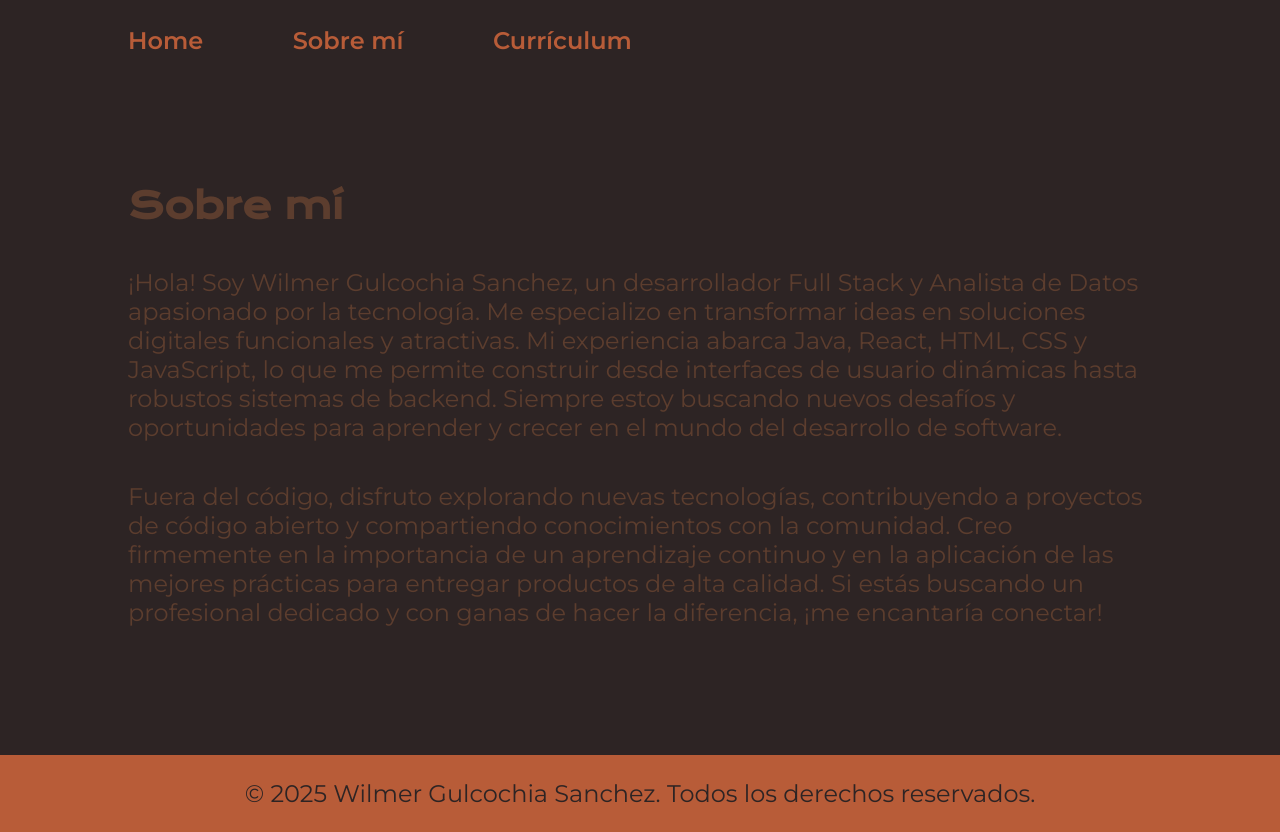
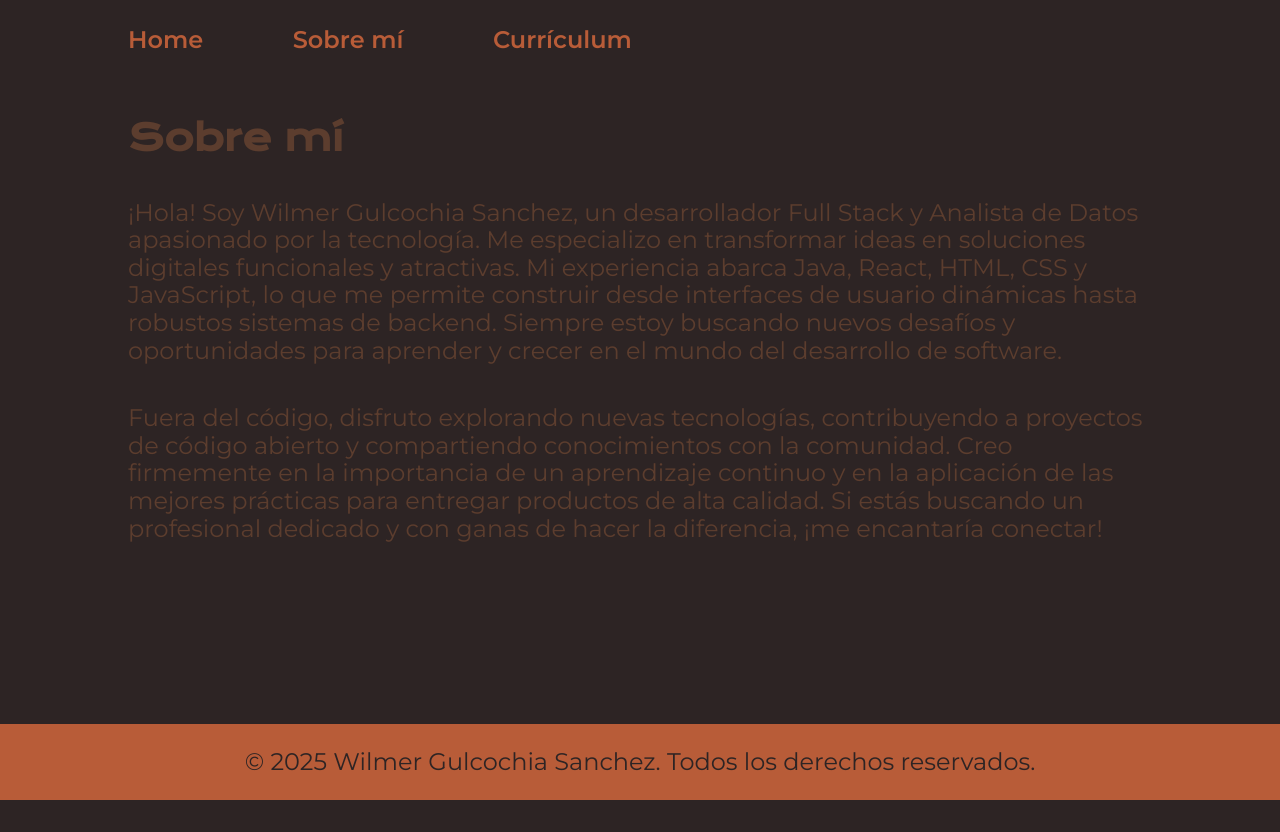
Before and after one commit to mysterio-wil/portafolio-html-css-desarrollo-estructura, a plain HTML site: page about.html in a window 1280 px wide. After the commit the page ends 800 px from the top, so only its background shows below. Drawn offline with nearby package versions, Linux system fonts and the light colour scheme.

Commit message:
fix(styles): Ajustes de espaciado y normalización CSS
- Se aplicó box-sizing: border-box de forma universal.

```diff
--- a/about.html
+++ b/about.html
@@ -4,6 +4,7 @@
     <meta charset="UTF-8">
     <meta name="viewport" content="width=device-width, initial-scale=1.0">
     <title>Sobre mí</title>
+    <link rel="stylesheet" href="css/normalize.css">
     <link rel="stylesheet" href="css/styles.css">
 </head>
 <body>
--- a/css/styles.css
+++ b/css/styles.css
@@ -134,6 +134,7 @@ body{
 .presentacion__contenido__titulo {
     font-size: 1.5rem;
     font-family: var(--fuente-krona);
+    margin: 0;
 }
 
 .presentacion__contenido__texto {
@@ -210,7 +211,7 @@ body{
     }
 
     .presentacion {
-        padding: 10%;
+        padding: 5% 10%;
         flex-direction: row;
     }
 
```
Also changed, not shown: curriculum.html (+1 -0 lines), index.html (+1 -1 lines).
